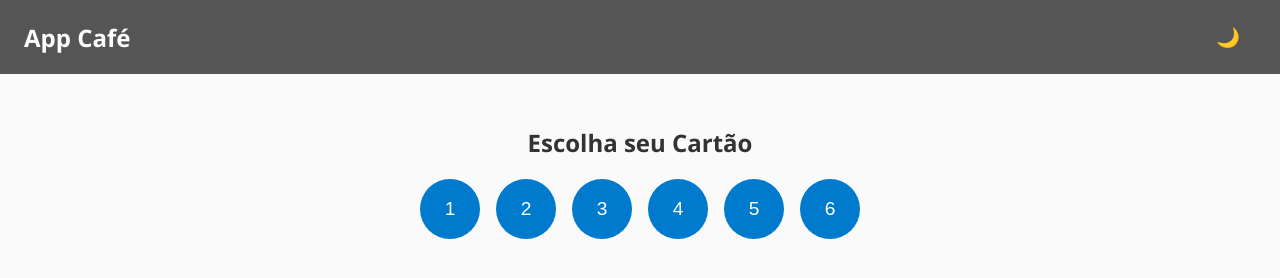
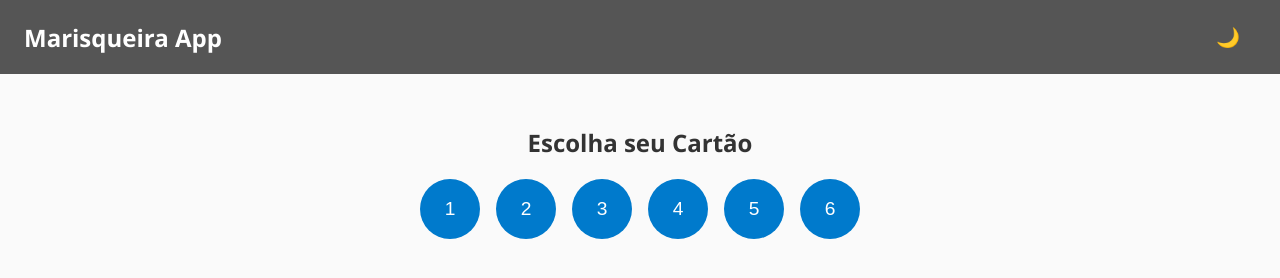
Before and after one commit to srian71/marisqueiraapp, a plain HTML site: page index.html in a window 1280 px wide. Drawn offline with Linux system fonts and the light colour scheme.

Commit message:
Update index.html

```diff
--- a/index.html
+++ b/index.html
@@ -80,7 +80,7 @@
 </head>
 <body>
   <header>
-    <h1>App Café</h1>
+    <h1>Marisqueira App</h1>
     <div>
       <button id="themeToggle">🌙</button>
       <button class="hidden" id="perfilBtn">👤 Perfil</button>
```
